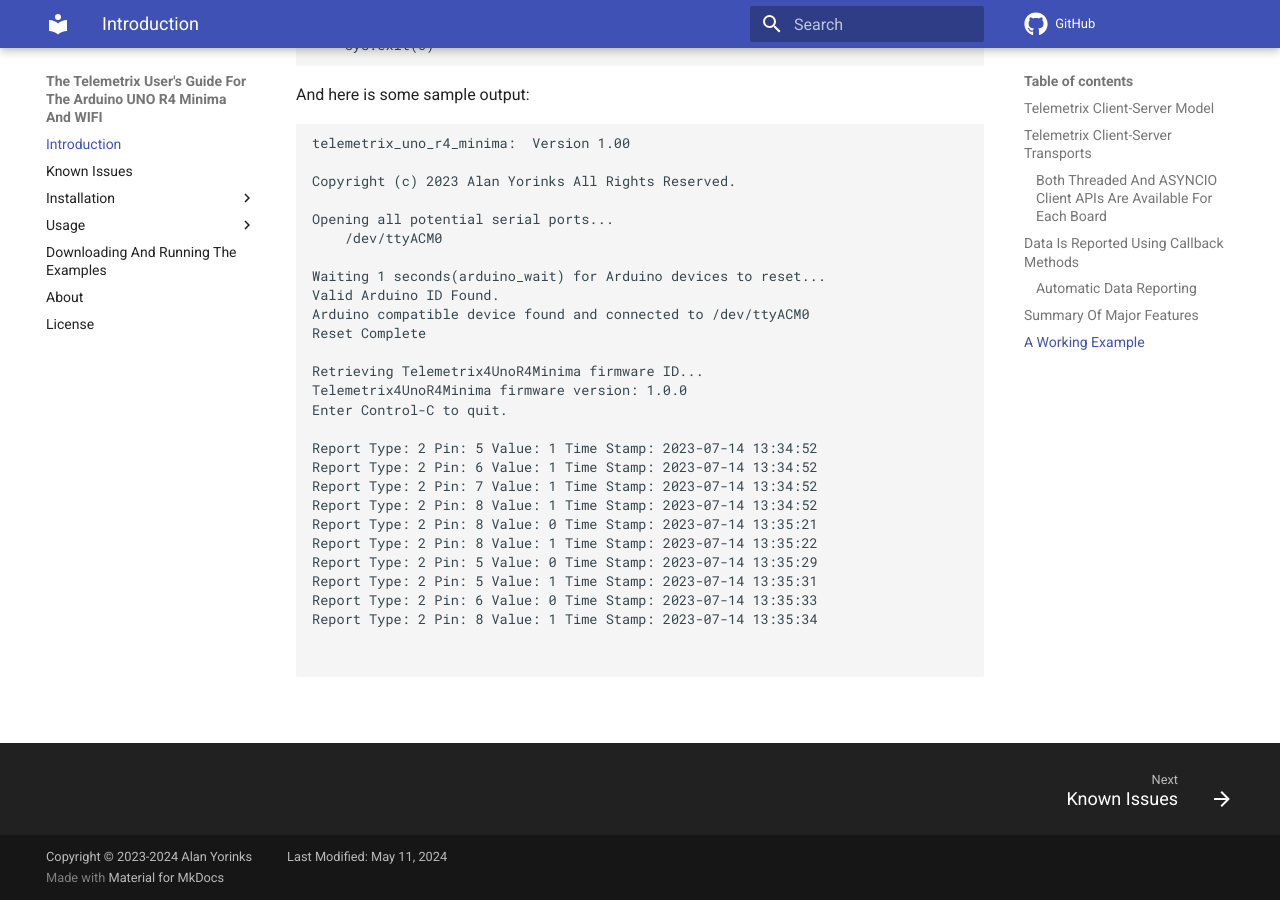
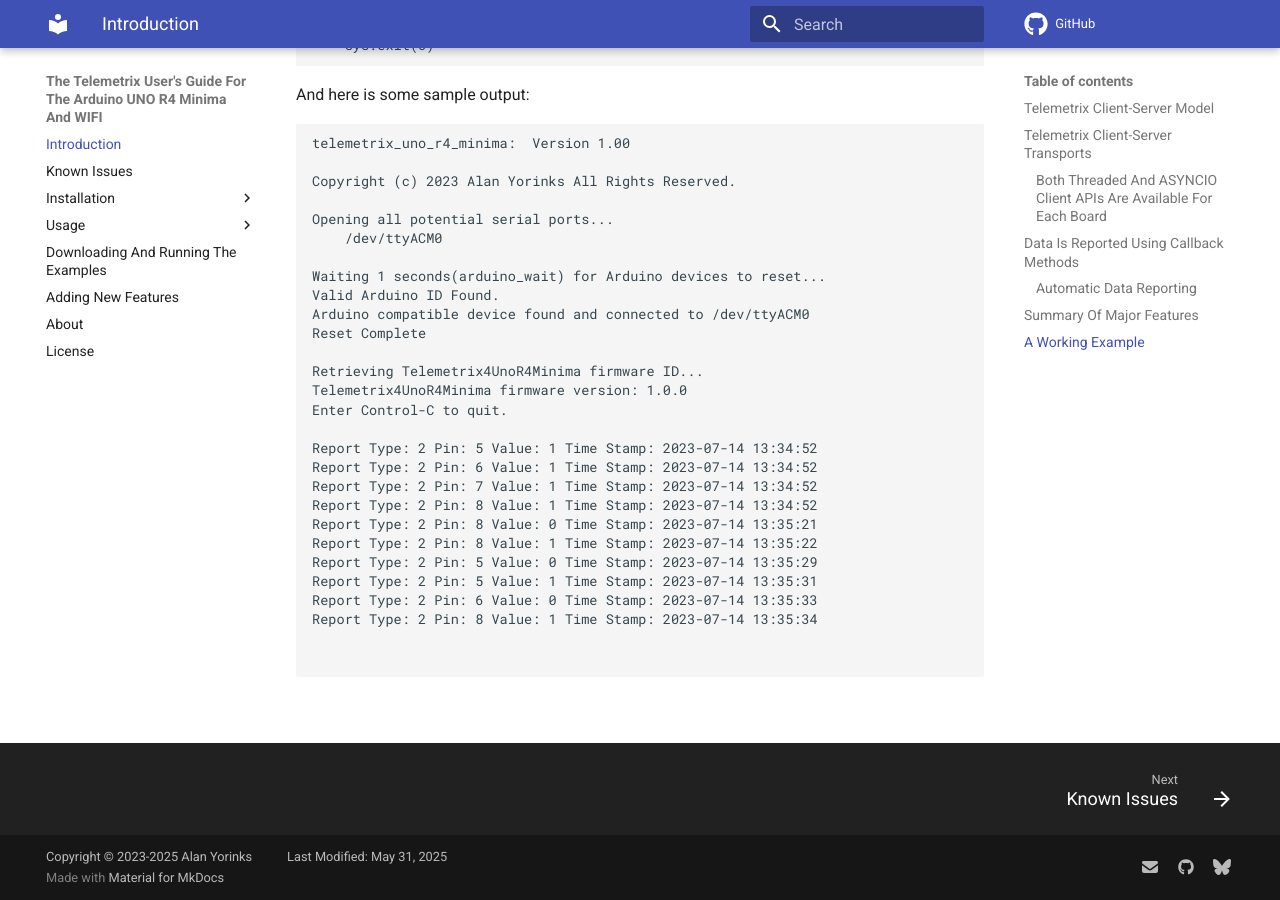
Before and after one commit to MrYsLab/telemetrix-uno-r4, an MkDocs documentation site: the page built from docs/index.md, in a window 1280 px wide and 900 px high, scrolled down 3512 px. Built offline with MkDocs 1.6.1 and Material for MkDocs 9.7.7, drawn with Linux system fonts in a browser that asks for light colours; comment, search, counter and statistics services are not loaded.

Commit message:
Added link for extending the library

```diff
--- a/mkdocs.yml
+++ b/mkdocs.yml
@@ -3,9 +3,9 @@
 site_name: The Telemetrix User's Guide For The Arduino UNO R4 Minima And WIFI
 repo_url: https://github.com/MrYsLab/telemetrix-uno-r4
 copyright: > # should remain a link to the original theme
-  Copyright &copy; 2023-2024 Alan Yorinks &nbsp; &nbsp; &nbsp; &nbsp; &nbsp;  Last
+  Copyright &copy; 2023-2025 Alan Yorinks &nbsp; &nbsp; &nbsp; &nbsp; &nbsp;  Last
   Modified:
-  May 11, 2024<br>
+  May 31, 2025<br>
 
 
 nav:
@@ -46,6 +46,7 @@ nav:
           - telemetrix_uno_r4_wifi: telemetrix_wifi_reference.md
           - telemetrix_uno_r4_wifi_aio: telemetrix_wifi_reference_aio.md
   - Downloading And Running The Examples: examples.md
+  - Adding New Features: extend.md
   - About: about.md
   - License: license.md
 # theme: windmill
@@ -66,3 +67,12 @@ plugins:
                    telemetrix_uno_r4/wifi/telemetrix_uno_r4_wifi_aio,
                    telemetrix_uno_r4/minima/telemetrix_uno_r4_minima,
                    telemetrix_uno_r4/minima/telemetrix_uno_r4_minima_aio ]
+
+extra:
+  social:
+    - icon: fontawesome/solid/envelope
+      link: mailto:MisterYsLab@gmail.com
+    - icon: fontawesome/brands/github
+      link: https://github.com/MrYsLab
+    - icon: fontawesome/brands/bluesky
+      link: https://bsky.app/profile/mryslab.bsky.social
```
Also changed, not shown: docs/extend.md (added, +12 -0 lines).
